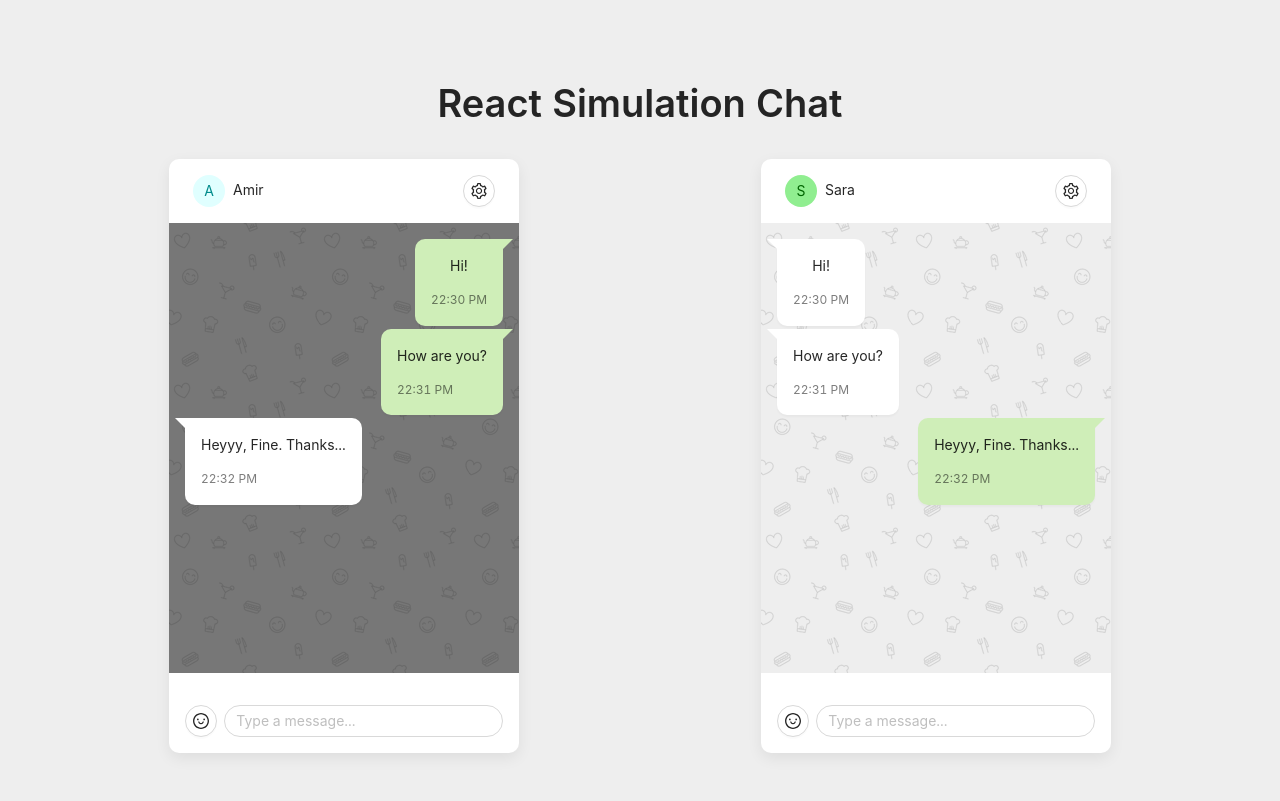
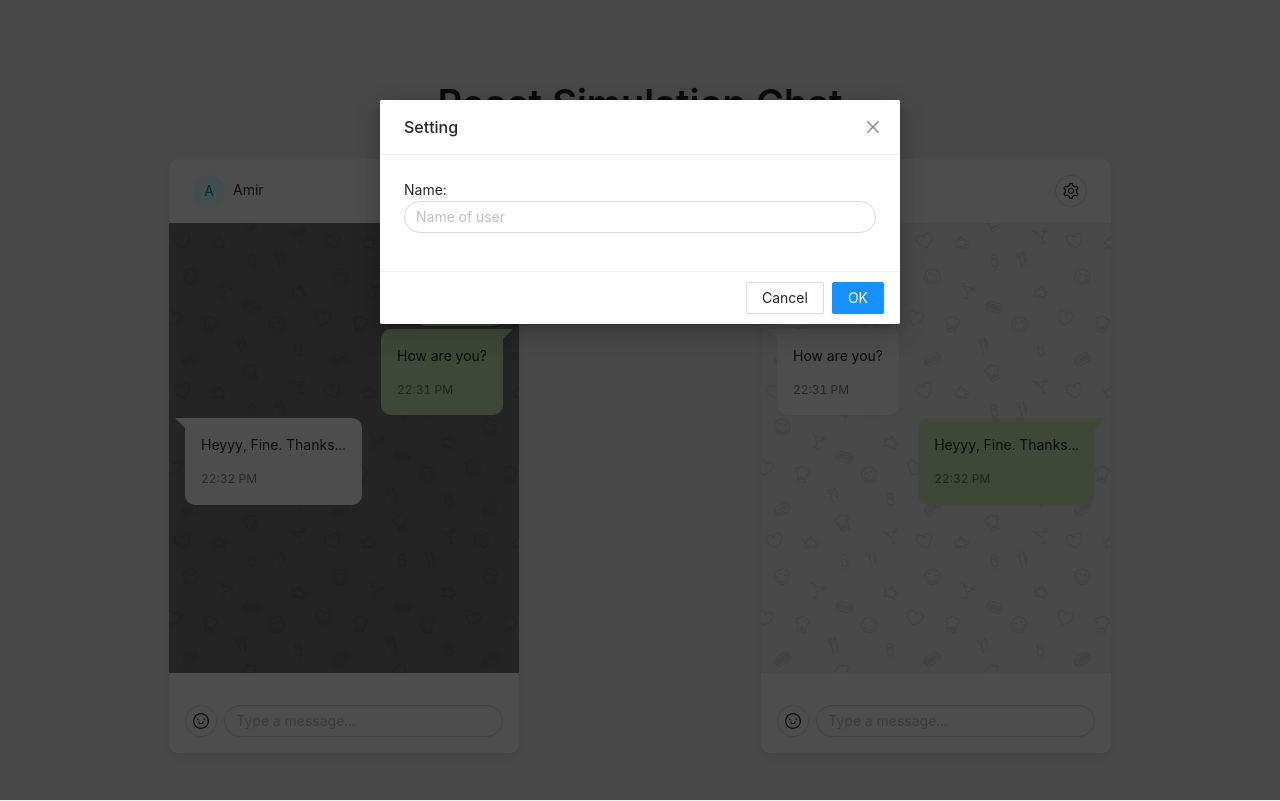
Before and after one commit to amiryxe/react-simulation-chat, a React (Create React App) app: page / in a window 1280 px wide. Built offline with nearby package versions, Linux system fonts and the light colour scheme; the HTML template or start-up script is replaced by a standard one.

Commit message:
setting modal - p1

```diff
--- a/src/components/ChatBox.js
+++ b/src/components/ChatBox.js
@@ -5,6 +5,7 @@ import { formatAMPM } from '../util/time';
 import { Button, Row, Col, Avatar, Card, Input, Tooltip, Popover } from 'antd';
 import { SmileOutlined, SettingOutlined } from '@ant-design/icons';
 import MainContext from '../context/mainContext';
+import ModalSetting from '../components/ModalSetting';
 
 const ChatBox = ({
   messages,
@@ -99,6 +100,8 @@ const ChatBox = ({
           </Col>
         </Row>
       </div>
+
+      <ModalSetting />
     </Card>
   );
 };
--- /dev/null
+++ b/src/components/ModalSetting.js
@@ -0,0 +1,20 @@
+import React from 'react';
+import { Modal, Input } from 'antd';
+
+const ModalSetting = () => {
+  return (
+    <div>
+      <Modal title='Setting' visible={true}>
+        <p>
+          <label>
+            Name:
+            <Input placeholder='Name of user' />
+          </label>
+        </p>
+        {/* <p>Some contents...</p> */}
+      </Modal>
+    </div>
+  );
+};
+
+export default ModalSetting;
```
